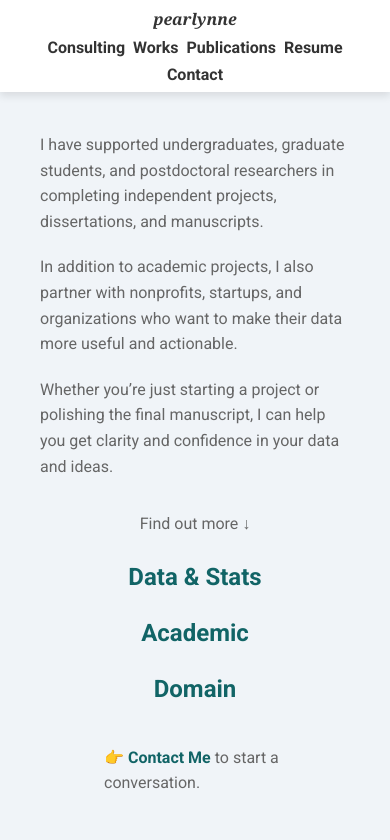
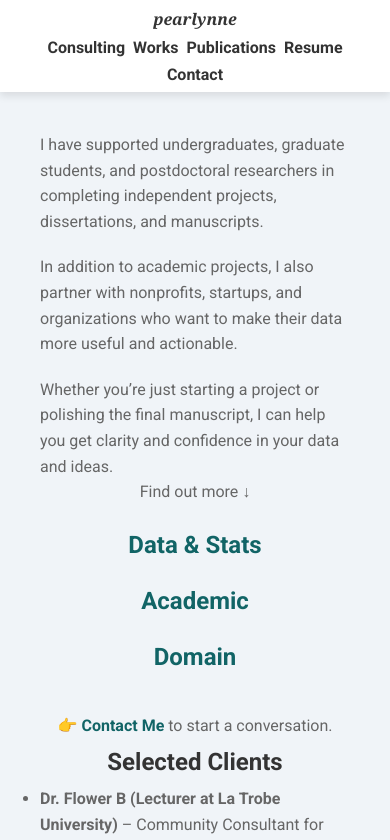
Before and after one commit to pearlynne/pearlynne.github.io, a React (Vite) app: page /consulting in a window 390 px wide. Shown: the top 840 px of the page. Built offline with nearby package versions, Linux system fonts and the light colour scheme.

Commit message:
Fixed fit for mobile layout

```diff
--- a/src/styles/responsive.css
+++ b/src/styles/responsive.css
@@ -30,6 +30,9 @@
     flex-direction: column;
     gap: 0.5rem;
   }
+		.consult-section {
+		padding: 0rem;
+	}
 }
 
 @media (min-width: 768px) {
```
